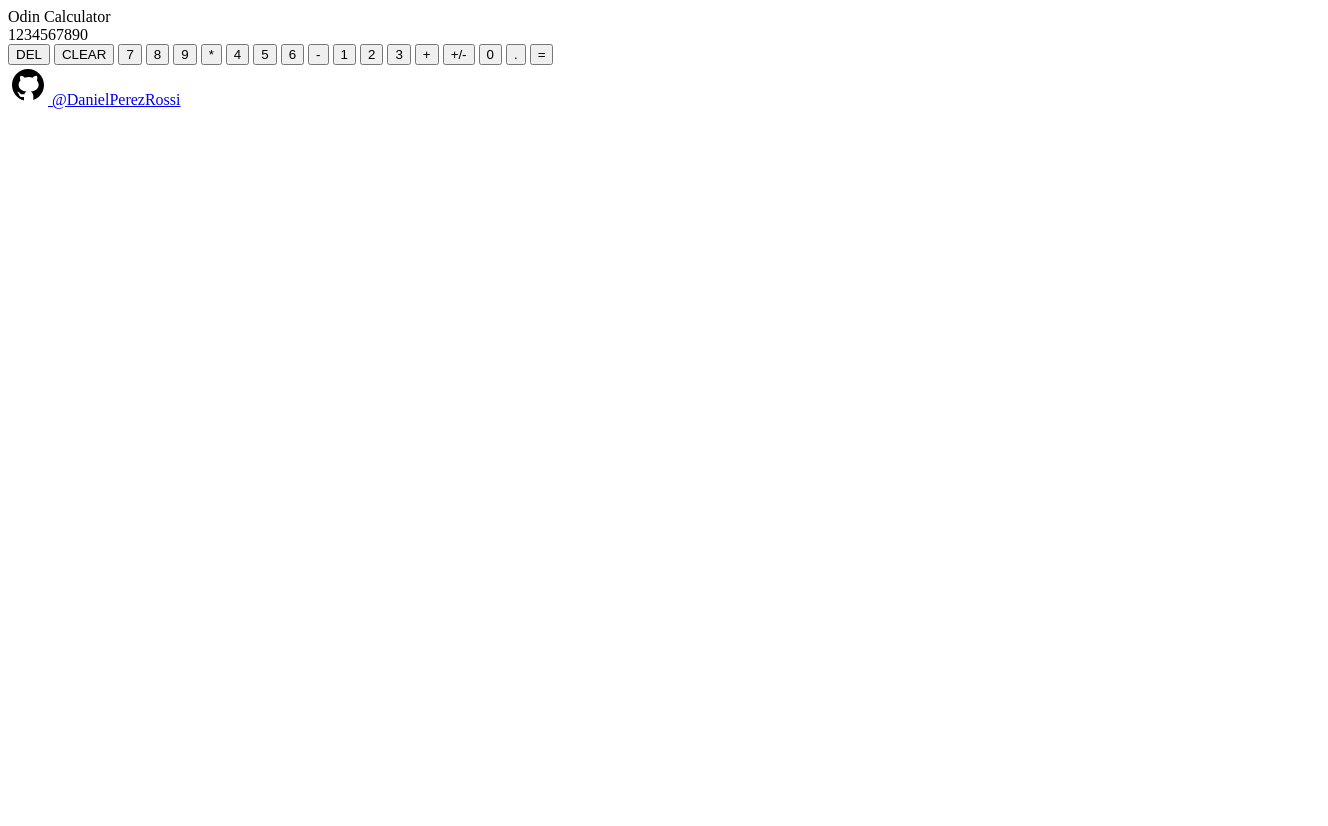
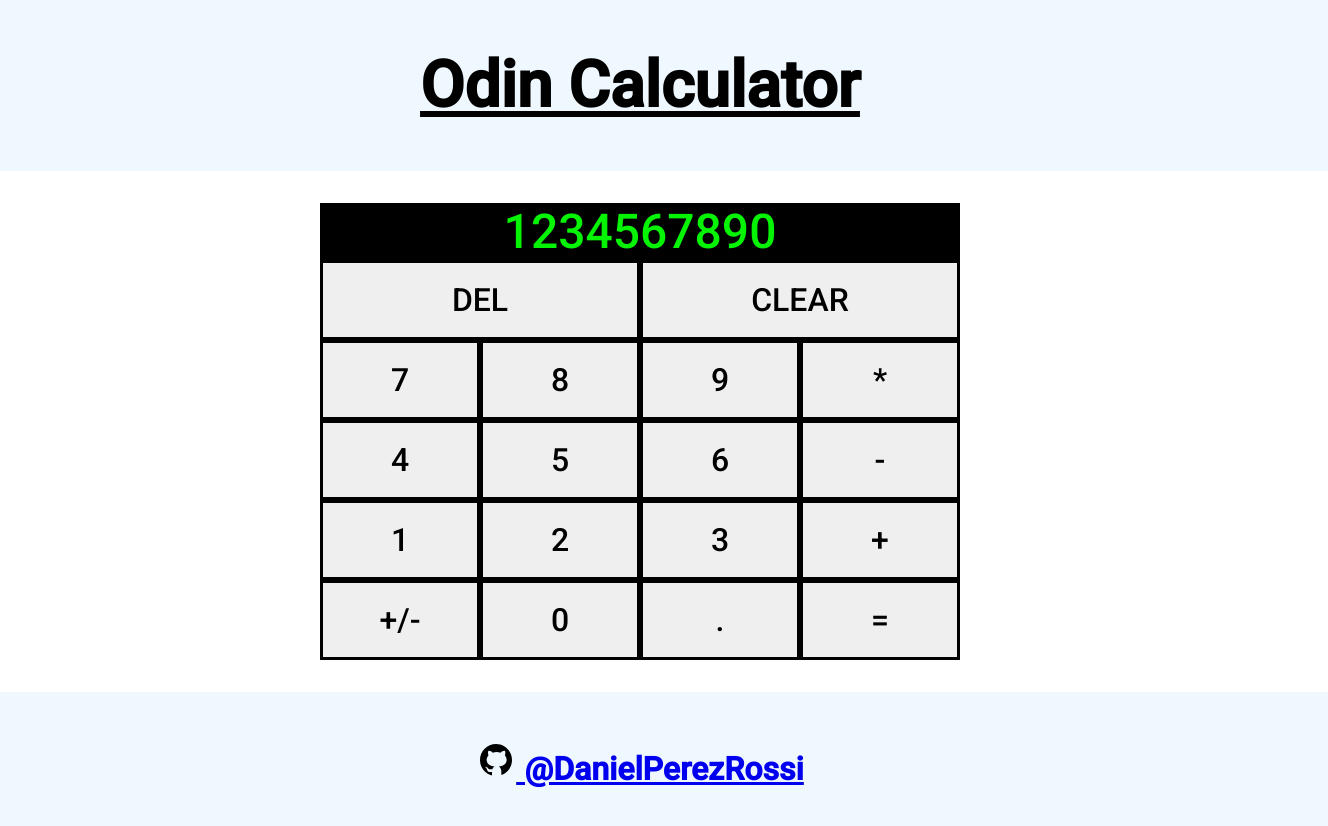
Before and after one commit to danielperezrossi/odinCalculator, a plain HTML site: page index.html in a window 1280 px wide. Shown: the whole page, 1328 px wide, since content can reach past the window. Before the commit the page ends 800 px from the top, so only its background shows below. Drawn offline with Linux system fonts and the light colour scheme; the site is published under a folder, as on GitHub Pages, so addresses that start at the root find nothing.

Commit message:
fix includes routes

```diff
--- a/index.html
+++ b/index.html
@@ -5,7 +5,7 @@
         <meta http-equiv="X-UA-Compatible" content="IE=edge">
         <meta name="viewport" content="width=device-width, initial-scale=1.0">
         <title>odin Calculator</title>
-        <link rel="stylesheet" href="/style.css">
+        <link rel="stylesheet" href="./style.css">
     </head>
     <body>
         <header>
@@ -18,22 +18,22 @@
             <div class="calculatorButtons">
                 <button id="btnDEL">DEL</button>
                 <button id="btnCLEAR">CLEAR</button>
-                <button>7</button>
-                <button>8</button>
-                <button>9</button>
-                <button>*</button>
-                <button>4</button>
-                <button>5</button>
-                <button>6</button>
-                <button>-</button>
-                <button>1</button>
-                <button>2</button>
-                <button>3</button>
-                <button>+</button>
-                <button>+/-</button>
-                <button>0</button>
-                <button>.</button>
-                <button>=</button>
+                <button id="7">7</button>
+                <button id="8">8</button>
+                <button id="9">9</button>
+                <button id="*">*</button>
+                <button id="4">4</button>
+                <button id="5">5</button>
+                <button id="6">6</button>
+                <button id="-">-</button>
+                <button id="1">1</button>
+                <button id="2">2</button>
+                <button id="3">3</button>
+                <button id="+">+</button>
+                <button id="btnCHANGE">+/-</button>
+                <button id="0">0</button>
+                <button id=".">.</button>
+                <button id="btnEQUALS">=</button>
             </div>
         </section>
         <div class="footer">
@@ -44,5 +44,5 @@
             </div>
         </div>
     </body>
-    <script src="/script.js"></script>
+    <script src="./script.js"></script>
 </html>
```
